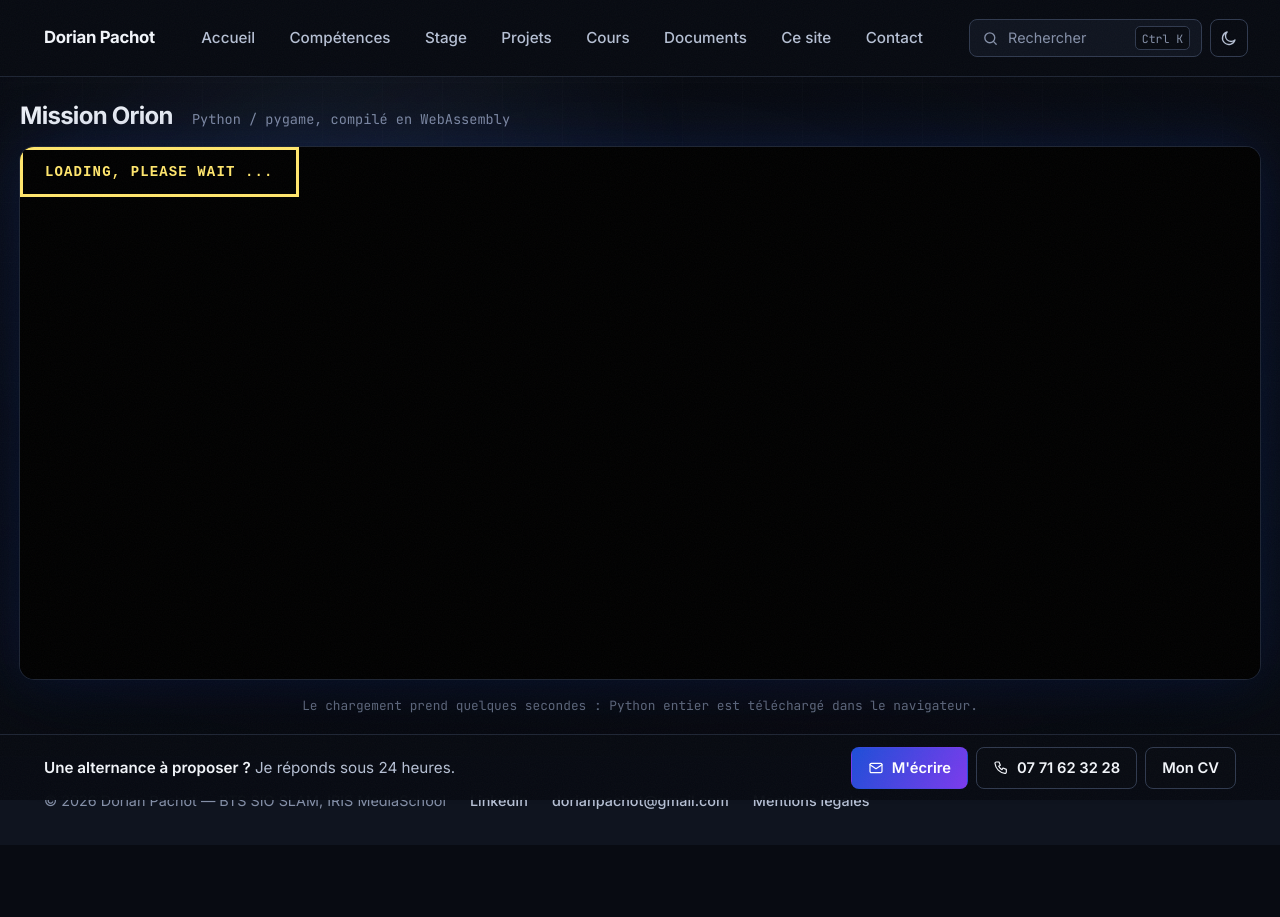
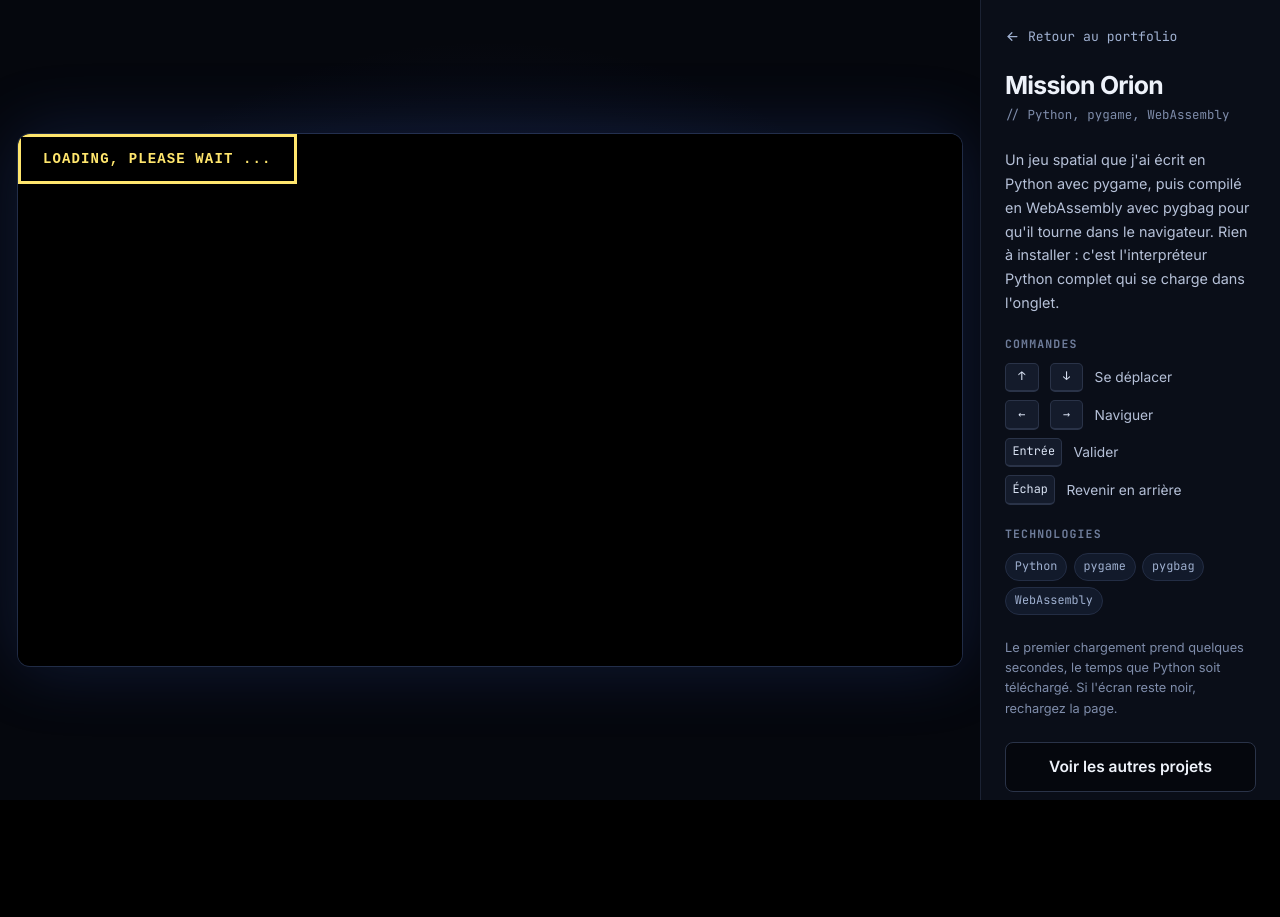
Before and after one commit to dorianpachot-create/portefollio, a PHP site: page /pages/mini-jeu.html in a window 1280 px wide. After the commit the page ends 800 px from the top, so only its background shows below. Run offline with PHP 8.4, Linux system fonts and the light colour scheme; some libraries are stand-ins or nearby versions.

Commit message:
Page de jeu en plein ecran
POURQUOI LE JEU PARAISSAIT PETIT
Le canvas pygbag fait 1280x720, du 16/9. Je lui donnais un cadre pleine
largeur mais peu haut, d'un rapport tout autre : le jeu ne s'etire pas,
il se centre et remplit le reste de noir. Elargir le cadre n'agrandissait
donc pas le jeu, ca agrandissait les bandes noires.

LA PAGE NE RESSEMBLE PLUS AU RESTE DU SITE
Quand on arrive ici, on vient jouer. Plus de barre de navigation, de pied
de page, de barre de contact ni de barre de progression. La page fait
exactement la hauteur de l'ecran et se partage en deux : le jeu a gauche,
une colonne de 300px a droite avec le retour, les commandes, les
technologies et la note de chargement.

Le cadre combine aspect-ratio: 16/9 et max-height: 100%. Quand la hauteur
contraint, le navigateur reduit la largeur en gardant le rapport. Sur un
ecran 1920x1080 le jeu passe d'environ 1030x580 a 1450x815, soit deux
fois plus de surface, sans une seule bande noire.

Sous 900px la colonne passe sous le jeu et la page redevient defilante.

La page ne charge plus main.js et redefinit ses propres variables, y
compris --text et --accent, sinon le lien d'evitement serait sombre sur
fond sombre.

42 tests au vert, 0 lien casse, 0 classe orpheline.

```diff
--- a/css/style.css
+++ b/css/style.css
@@ -1258,73 +1258,148 @@ a.card:hover, a.card:focus-visible {
 .tp__fiche:hover { border-color: var(--accent); color: var(--accent); text-decoration: none; }
 .tp__fiche svg { width: 15px; height: 15px; flex-shrink: 0; }
 
-/* ---------- Mini-jeu ----------
-   Avant, le jeu tenait dans un cadre de 860 px pose au milieu d'une page
-   blanche : la fenetre paraissait minuscule et le jeu semblait colle la
-   sans raison.
-
-   Maintenant la page entiere passe en fond sombre, comme une borne, et le
-   jeu occupe presque tout l'ecran. Le cadre n'a plus de bordure visible,
-   il se fond dans le fond. */
-.game-page {
-  --bg:       #080b12;
-  --bg-soft:  #0f141f;
-  --text:     #f2f5fa;
-  --text-2:   #b6c0d4;
-  --text-3:   #8590a8;
-  --border:   #1e2534;
-  --border-2: #303a4f;
+/* ---------- Page de jeu ----------
+   Cette page ne ressemble a aucune autre du site, et c'est voulu :
+   quand on arrive ici, on veut jouer. Pas de barre de navigation, pas
+   de pied de page, pas de barre de contact. Tout l'ecran pour le jeu,
+   et les informations sur le cote.
+
+   Le canvas du build pygbag fait 1280x720, donc du 16/9. Si on lui donne
+   un cadre d'un autre rapport, il se contente de se centrer dedans et
+   ajoute des bandes noires : c'est ce qui donnait l'impression d'un jeu
+   minuscule dans un grand cadre. Le cadre est donc lui aussi en 16/9 et
+   prend la plus grande taille possible dans l'espace disponible. */
+.play-page {
+  /* On redefinit aussi --text et --accent : le lien d'evitement et les
+     boutons les utilisent, et sans ca ils seraient sombres sur sombre. */
+  --bg:       #05070d;
+  --text:     #eef2fa;
+  --text-2:   #b6c1d8;
+  --text-3:   #7f8dab;
+  --border:   #1b2233;
+  --border-2: #2a3348;
   --accent:   #8ab4ff;
-  --topbar-bg: rgba(8, 11, 18, 0.97);
   color-scheme: dark;
   background: var(--bg);
   color: var(--text);
-}
-.game-page .bg-fx { opacity: 0.55; }
-
-.game-stage {
-  max-width: 1400px;
-  margin: 0 auto;
-  padding: 1.5rem 1.25rem 2.5rem;
-}
-.game-head {
+  margin: 0;
+  padding: 0;
+  height: 100vh;
+  overflow: hidden;
+}
+.play-page::after { display: none; } /* pas de grain ici, l'ecran est deja charge */
+
+.play {
   display: flex;
-  align-items: baseline;
-  flex-wrap: wrap;
-  gap: 0.6rem 1.2rem;
-  margin-bottom: 1rem;
-}
-.game-head h1 { font-size: 1.5rem; letter-spacing: -0.03em; }
-.game-head p { font-family: var(--mono); font-size: 0.85rem; color: var(--text-3); margin: 0; }
-
-.arcade-frame {
-  position: relative;
-  margin: 0 auto;
-  border-radius: 14px;
+  height: 100vh;
+  width: 100%;
+}
+
+/* Zone de jeu : elle prend toute la place restante et centre le cadre. */
+.play__stage {
+  flex: 1;
+  min-width: 0;
+  display: grid;
+  place-items: center;
+  padding: 1.1rem;
+  background:
+    radial-gradient(60% 50% at 50% 40%, rgba(60, 90, 190, 0.16), transparent 70%),
+    #05070d;
+}
+
+/* aspect-ratio combine a max-height : le navigateur reduit la largeur
+   tout seul quand c'est la hauteur qui contraint. Le jeu est donc
+   toujours au maximum de ce que l'ecran permet, sans bande noire. */
+.play__frame {
+  width: 100%;
+  max-width: 100%;
+  max-height: 100%;
+  aspect-ratio: 16 / 9;
+  border-radius: 12px;
   overflow: hidden;
-  background: #05070c;
-  /* Une lueur coloree autour de l'ecran, plutot qu'une bordure nette :
-     c'est ce qui donne l'impression que le jeu est pose dans la page et
-     non colle dessus. */
+  background: #000;
   box-shadow:
-    0 0 0 1px var(--border),
-    0 0 60px color-mix(in srgb, var(--c-blue) 22%, transparent),
-    0 30px 80px rgba(0, 0, 0, 0.55);
-}
-/* La hauteur suit celle de l'ecran, barre du haut et marges deduites,
-   avec un plancher pour ne jamais devenir minuscule. */
-.arcade-frame__screen {
-  display: block;
-  width: 100%;
-  height: clamp(420px, calc(100vh - var(--topbar-h) - 12rem), 780px);
-  border: 0;
-}
-.game-note {
-  margin-top: 1rem;
+    0 0 0 1px rgba(120, 150, 220, 0.22),
+    0 0 70px rgba(60, 100, 210, 0.22);
+}
+.play__frame iframe { display: block; width: 100%; height: 100%; border: 0; }
+
+/* Colonne d'informations. */
+.play__side {
+  width: 300px;
+  flex-shrink: 0;
+  display: flex;
+  flex-direction: column;
+  gap: 1.4rem;
+  padding: 1.6rem 1.5rem;
+  overflow-y: auto;
+  background: #0a0e18;
+  border-left: 1px solid #1b2233;
+}
+.play__back {
+  display: inline-flex;
+  align-items: center;
+  gap: 0.5rem;
   font-family: var(--mono);
-  font-size: 0.8rem;
-  color: var(--text-3);
+  font-size: 0.82rem;
+  color: #9fb0d0;
+  text-decoration: none;
+}
+.play__back:hover { color: #fff; text-decoration: none; }
+.play__back svg { width: 15px; height: 15px; }
+
+.play__title { font-size: 1.55rem; letter-spacing: -0.03em; margin: 0; }
+.play__tag {
+  font-family: var(--mono);
+  font-size: 0.78rem;
+  color: #7f8dab;
+  margin: 0.3rem 0 0;
+}
+.play__text { font-size: 0.9rem; line-height: 1.65; color: #b6c1d8; margin: 0; }
+
+.play__block h2 {
+  font-family: var(--mono);
+  font-size: 0.72rem;
+  letter-spacing: 0.1em;
+  text-transform: uppercase;
+  color: #6f7d9b;
+  margin: 0 0 0.7rem;
+}
+.play__keys { list-style: none; margin: 0; padding: 0; display: grid; gap: 0.5rem; }
+.play__keys li { display: flex; align-items: center; gap: 0.7rem; font-size: 0.86rem; color: #b6c1d8; }
+.play__keys kbd {
+  font-family: var(--mono);
+  font-size: 0.74rem;
+  min-width: 2.1rem;
   text-align: center;
+  padding: 0.22rem 0.4rem;
+  border-radius: 5px;
+  background: #141b2b;
+  border: 1px solid #2a3348;
+  border-bottom-width: 2px;
+  color: #dbe4f5;
+}
+.play__stack { display: flex; flex-wrap: wrap; gap: 0.4rem; }
+.play__stack span {
+  font-family: var(--mono);
+  font-size: 0.74rem;
+  padding: 0.2rem 0.55rem;
+  border-radius: 999px;
+  background: #121a2b;
+  border: 1px solid #232d44;
+  color: #9fb0d0;
+}
+.play__note { font-size: 0.8rem; color: #7f8dab; margin: 0; line-height: 1.6; }
+.play__side .btn { width: 100%; justify-content: center; }
+
+/* Sous 900px la colonne passe sous le jeu et la page redevient
+   defilante : sur un telephone, un ecran coupe en deux ne sert a rien. */
+@media (max-width: 900px) {
+  .play-page { height: auto; overflow: auto; }
+  .play { flex-direction: column; height: auto; }
+  .play__stage { padding: 0.8rem; }
+  .play__frame { max-height: none; }
+  .play__side { width: 100%; border-left: 0; border-top: 1px solid #1b2233; }
 }
 
 /* ---------- Bloc de texte encadré (mentions légales) ---------- */
--- a/pages/mini-jeu.html
+++ b/pages/mini-jeu.html
@@ -3,25 +3,10 @@
 <head>
   <meta charset="utf-8" />
   <meta name="viewport" content="width=device-width, initial-scale=1" />
-  <title>Mission Orion - Dorian Pachot</title>
-  <meta name="description" content="Mission Orion, mini-jeu spatial développé en Python par Dorian Pachot, en cours de développement." />
-  <script>
-    (function () {
-      try {
-        var saved = localStorage.getItem('theme');
-        var dark = saved ? saved === 'dark'
-                         : window.matchMedia('(prefers-color-scheme: dark)').matches;
-        document.documentElement.setAttribute('data-theme', dark ? 'dark' : 'light');
-      } catch (e) {
-        document.documentElement.setAttribute('data-theme', 'light');
-      }
-      // Signale que le JavaScript tourne : le CSS ne masque les blocs a
-      // reveler que dans ce cas, sinon la page reste lisible telle quelle.
-      document.documentElement.classList.add('js');
-    })();
-  </script>
+  <title>Mission Orion - Jeu Python de Dorian Pachot</title>
+  <meta name="description" content="Mission Orion, jeu spatial écrit en Python avec pygame et compilé en WebAssembly. Jouable directement dans le navigateur, sans rien installer." />
+  <meta name="theme-color" content="#05070d" />
 
-  <meta name="theme-color" content="#1d4ed8" />
   <link rel="icon" href="../assets/meta/favicon.svg" type="image/svg+xml" />
   <link rel="icon" href="../assets/meta/favicon-32.png" sizes="32x32" />
   <link rel="apple-touch-icon" href="../assets/meta/favicon-180.png" />
@@ -31,141 +16,76 @@
   <meta name="twitter:card" content="summary_large_image" />
 
   <link rel="preload" href="../assets/fonts/inter-400.woff2" as="font" type="font/woff2" crossorigin />
-  <link rel="preload" href="../assets/fonts/inter-700.woff2" as="font" type="font/woff2" crossorigin />
   <link rel="preload" href="../assets/fonts/mono-400.woff2" as="font" type="font/woff2" crossorigin />
   <link rel="stylesheet" href="../css/style.css" />
 </head>
-<body class="game-page">
-  <a class="skip-link" href="#main">Aller au contenu</a>
 
-  <!-- Fond anime du site. Trois taches de couleur qui derivent et une grille
-       fine. Tout est decoratif, donc masque aux lecteurs d'ecran. Seules des
-       proprietes transform sont animees, ce qui laisse le travail a la carte
-       graphique et n'impacte pas le defilement. -->
-  <div class="bg-fx" aria-hidden="true">
-    <span class="bg-fx__blob bg-fx__blob--1"></span>
-    <span class="bg-fx__blob bg-fx__blob--2"></span>
-    <span class="bg-fx__blob bg-fx__blob--3"></span>
-    <span class="bg-fx__blob bg-fx__blob--4"></span>
-    <span class="bg-fx__grid"></span>
-    <span class="bg-fx__fade"></span>
-  </div>
+<!-- Cette page n'a volontairement ni barre de navigation, ni pied de page,
+     ni barre de contact. Quand on arrive ici, on vient jouer : tout
+     l'espace va au jeu, les informations sont dans la colonne de droite.
+     Le retour au site se fait par le lien en haut de cette colonne. -->
+<body class="play-page">
+  <a class="skip-link" href="#jeu">Aller au jeu</a>
 
+  <div class="play">
 
-  <!-- Barre de progression de lecture. Purement decorative, donc invisible
-       pour les lecteurs d'ecran. Le JavaScript ne modifie qu'une variable
-       CSS, le navigateur fait le reste. -->
-  <div class="progress" aria-hidden="true"><span class="progress__bar" data-progress></span></div>
+    <!-- Le cadre est en 16/9, comme le canvas du build pygbag (1280x720).
+         Lui donner un autre rapport ajouterait des bandes noires. -->
+    <div class="play__stage">
+      <div class="play__frame" id="jeu">
+        <iframe
+          src="../assets/mission-orion/web/index.html"
+          title="Mission Orion, jeu spatial en Python et pygame"
+          allow="autoplay; fullscreen; gamepad"></iframe>
+      </div>
+    </div>
 
-
-  <header class="topbar" role="banner">
-    <div class="topbar__inner">
-      <a class="brand" href="../index.html" aria-label="Accueil - Dorian Pachot">
-        <span class="brand__name">Dorian Pachot</span>
+    <aside class="play__side">
+      <a class="play__back" href="../index.html#projets">
+        <svg viewBox="0 0 24 24" fill="none" stroke="currentColor" stroke-width="2" stroke-linecap="round" stroke-linejoin="round" aria-hidden="true"><path d="M19 12H5"/><path d="m11 6-6 6 6 6"/></svg>
+        Retour au portfolio
       </a>
 
-
-      <nav class="nav" id="primary-nav" data-nav aria-label="Navigation principale">
-        <a class="nav__link" href="../index.html">Accueil</a>
-        <a class="nav__link" href="../index.html#competences">Compétences</a>
-        <a class="nav__link" href="../index.html#stage">Stage</a>
-        <a class="nav__link" href="../index.html#projets">Projets</a>
-        <a class="nav__link" href="../index.html#cours">Cours</a>
-        <a class="nav__link" href="../index.html#documents">Documents</a>
-        <a class="nav__link" href="../index.html#ce-site">Ce site</a>
-        <a class="nav__link" href="../index.html#contact">Contact</a>
-      </nav>
-
-      <div class="topbar__tools">
-        <button class="search-btn" type="button" data-palette-open aria-label="Rechercher dans le site">
-          <svg viewBox="0 0 24 24" fill="none" stroke="currentColor" stroke-width="1.9" stroke-linecap="round" aria-hidden="true"><circle cx="11" cy="11" r="7"/><path d="m20 20-3.6-3.6"/></svg>
-          <span class="search-btn__label">Rechercher</span>
-          <span class="search-btn__kbd" aria-hidden="true">Ctrl K</span>
-        </button>
-
-        <button class="icon-btn" type="button" data-theme-toggle aria-pressed="false" aria-label="Passer en thème sombre">
-          <svg class="icon-moon" viewBox="0 0 24 24" fill="none" stroke="currentColor" stroke-width="1.8" stroke-linecap="round" stroke-linejoin="round" aria-hidden="true"><path d="M20 14.5A8.5 8.5 0 1 1 9.5 4a7 7 0 0 0 10.5 10.5Z"/></svg>
-          <svg class="icon-sun" viewBox="0 0 24 24" fill="none" stroke="currentColor" stroke-width="1.8" stroke-linecap="round" aria-hidden="true"><circle cx="12" cy="12" r="4.2"/><path d="M12 2v2M12 20v2M4.9 4.9l1.4 1.4M17.7 17.7l1.4 1.4M2 12h2M20 12h2M4.9 19.1l1.4-1.4M17.7 6.3l1.4-1.4"/></svg>
-        </button>
-
-        <button class="nav-toggle" type="button" data-nav-toggle aria-expanded="true" aria-controls="primary-nav">Menu</button>
-      </div>
-    </div>
-  </header>
-
-  <main id="main">
-    <div class="game-stage">
-      <div class="game-head">
-        <h1>Mission Orion</h1>
-        <p>Python / pygame, compilé en WebAssembly</p>
+      <div>
+        <h1 class="play__title">Mission Orion</h1>
+        <p class="play__tag">// Python, pygame, WebAssembly</p>
       </div>
 
-      <!-- Le jeu est le build pygbag, charge dans une iframe. Sa hauteur
-           suit celle de l'ecran, avec un plancher a 420px. -->
-      <div class="arcade-frame" role="figure" aria-label="Mission Orion, jeu jouable dans le navigateur">
-        <iframe
-          class="arcade-frame__screen"
-          src="../assets/mission-orion/web/index.html"
-          title="Mission Orion, jeu spatial en Python et pygame"
-          allow="autoplay; fullscreen; gamepad">
-        </iframe>
+      <p class="play__text">
+        Un jeu spatial que j'ai écrit en Python avec pygame, puis compilé en
+        WebAssembly avec pygbag pour qu'il tourne dans le navigateur. Rien à
+        installer : c'est l'interpréteur Python complet qui se charge dans
+        l'onglet.
+      </p>
+
+      <div class="play__block">
+        <h2>Commandes</h2>
+        <ul class="play__keys">
+          <li><kbd>↑</kbd> <kbd>↓</kbd> Se déplacer</li>
+          <li><kbd>←</kbd> <kbd>→</kbd> Naviguer</li>
+          <li><kbd>Entrée</kbd> Valider</li>
+          <li><kbd>Échap</kbd> Revenir en arrière</li>
+        </ul>
       </div>
 
-      <p class="game-note">
-        Le chargement prend quelques secondes : Python entier est téléchargé dans le navigateur.
+      <div class="play__block">
+        <h2>Technologies</h2>
+        <div class="play__stack">
+          <span>Python</span>
+          <span>pygame</span>
+          <span>pygbag</span>
+          <span>WebAssembly</span>
+        </div>
+      </div>
+
+      <p class="play__note">
+        Le premier chargement prend quelques secondes, le temps que Python
+        soit téléchargé. Si l'écran reste noir, rechargez la page.
       </p>
-    </div>
-  </main>
 
-  <footer class="footer" role="contentinfo">
-    <div class="footer__inner">
-      <span>&copy; 2026 Dorian Pachot &mdash; BTS SIO SLAM, IRIS MediaSchool</span>
-      <a href="https://www.linkedin.com/in/dorian-pachot-81299930a/" target="_blank" rel="noopener noreferrer">LinkedIn</a>
-      <a href="mailto:dorianpachot@gmail.com">dorianpachot@gmail.com</a>
-      <a href="mentions-legales.html">Mentions l&eacute;gales</a>
-    </div>
-  </footer>
+      <a class="btn btn--secondary" href="../index.html#projets">Voir les autres projets</a>
+    </aside>
 
-  <!-- Barre de contact collee en bas de l'ecran, sur toutes les pages.
-       Le body a une marge basse equivalente pour qu'elle ne recouvre pas
-       la fin du pied de page. -->
-  <aside class="contact-bar" aria-label="Me contacter">
-    <div class="contact-bar__inner">
-      <p class="contact-bar__text">
-        <strong>Une alternance à proposer ?</strong>
-        Je réponds sous 24 heures.
-      </p>
-      <div class="contact-bar__actions">
-        <a class="btn btn--primary" href="mailto:dorianpachot@gmail.com">
-          <svg viewBox="0 0 24 24" fill="none" stroke="currentColor" stroke-width="1.8" stroke-linecap="round" stroke-linejoin="round" aria-hidden="true"><rect x="3" y="5" width="18" height="14" rx="2"/><path d="m3 7 9 6 9-6"/></svg>
-          M'écrire
-        </a>
-        <a class="btn btn--secondary" href="tel:+33771623228">
-          <svg viewBox="0 0 24 24" fill="none" stroke="currentColor" stroke-width="1.8" stroke-linecap="round" stroke-linejoin="round" aria-hidden="true"><path d="M5 3h4l2 5-2.5 1.5a12 12 0 0 0 5 5L15 12l5 2v4a2 2 0 0 1-2.2 2A17 17 0 0 1 3 5.2 2 2 0 0 1 5 3Z"/></svg>
-          07 71 62 32 28
-        </a>
-        <a class="btn btn--secondary" href="../assets/cv/CV_Dorian_Pachot.pdf" target="_blank" rel="noopener">Mon CV</a>
-      </div>
-    </div>
-  </aside>
-
-  <button class="to-top" type="button" data-to-top aria-label="Revenir en haut de la page">
-    <svg viewBox="0 0 24 24" fill="none" stroke="currentColor" stroke-width="2" stroke-linecap="round" stroke-linejoin="round" aria-hidden="true"><path d="M12 19V5"/><path d="m5 12 7-7 7 7"/></svg>
-  </button>
-
-  <div class="palette" data-palette data-base="../" hidden role="dialog" aria-modal="true" aria-label="Rechercher dans le site">
-    <div class="palette__box">
-      <div class="palette__field">
-        <svg viewBox="0 0 24 24" fill="none" stroke="currentColor" stroke-width="1.9" stroke-linecap="round" aria-hidden="true"><circle cx="11" cy="11" r="7"/><path d="m20 20-3.6-3.6"/></svg>
-        <input class="palette__input" data-palette-input type="text" placeholder="Rechercher une page, un document, un projet…"
-               role="combobox" aria-expanded="true" aria-controls="palette-list" aria-autocomplete="list" autocomplete="off" />
-      </div>
-      <ul class="palette__list" id="palette-list" data-palette-list role="listbox" aria-label="Résultats"></ul>
-      <p class="palette__empty" data-palette-empty hidden>Aucun résultat.</p>
-      <p class="palette__hint">↑ ↓ pour naviguer · Entrée pour ouvrir · Échap pour fermer</p>
-    </div>
   </div>
-
-  <script src="../js/main.js"></script>
 </body>
 </html>
```
Also changed, not shown: PROGRESS.md (+41 -0 lines), README.md.
